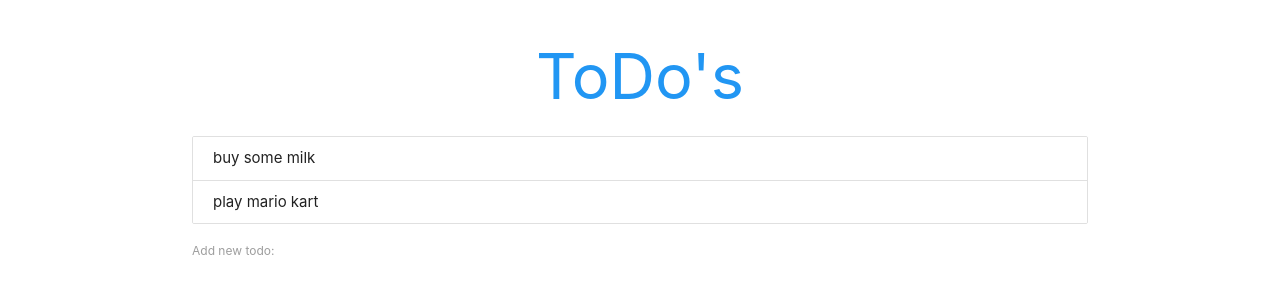
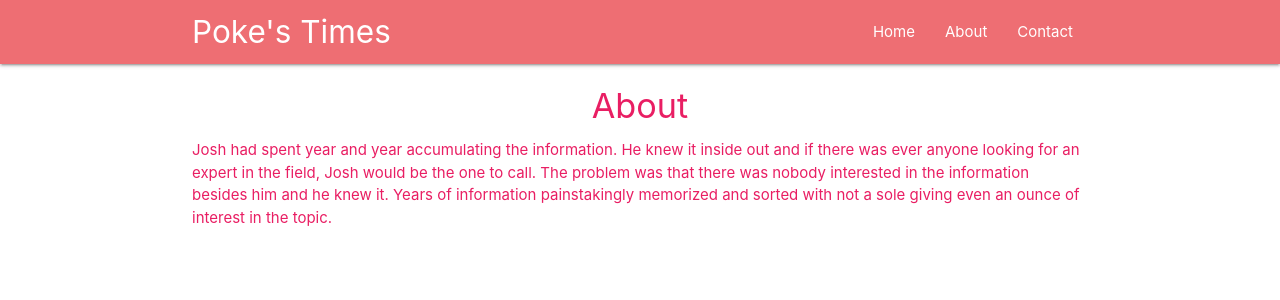
Before and after one commit to GherasimGeorgian/react_practice, a React (Create React App) app in the folder react_practice/react_practice/: page /about in a window 1280 px wide. Shown: the top 300 px of the page. Built offline with nearby package versions, Linux system fonts and the light colour scheme.

Commit message:
axios,route,hoc

```diff
--- a/react_practice/react_practice/package.json
+++ b/react_practice/react_practice/package.json
@@ -6,8 +6,10 @@
     "@testing-library/jest-dom": "^5.11.4",
     "@testing-library/react": "^11.1.0",
     "@testing-library/user-event": "^12.1.10",
+    "axios": "^0.21.1",
     "react": "^17.0.2",
     "react-dom": "^17.0.2",
+    "react-router-dom": "^5.2.0",
     "react-scripts": "4.0.3",
     "web-vitals": "^1.0.1"
   },
--- a/react_practice/react_practice/src/App.js
+++ b/react_practice/react_practice/src/App.js
@@ -5,39 +5,24 @@ import Ninjas from './Component/Ninjas';
 import NinjasList from './Component/NinjasList'
 import AddNinja from './Component/AddNinja';
 import React, { Component } from 'react';
-import Todos from './Component/Todos'
-import AddTodo from './Component/AddTodo';
+import Navbar from './Component/Navbar';
+import { BrowserRouter,Route } from "react-router-dom";
+import Home from './Component/Home';
+import About from './Component/About';
+import Contact from './Component/Contact';
 class App extends Component {
 
-  state = {
-    todos:[
-      {id:1,content:'buy some milk'},
-      {id:2,content:'play mario kart'}
-    ]
-  }
-  deleteTodo = (id) => {
-    const todos = this.state.todos.filter(todo => {
-      return todo.id !== id
-    });
-    this.setState({
-      todos
-    })
-  }
-  addTodo = (todo) =>{
-    todo.id = Math.random();
-    let todos = [...this.state.todos,todo]
-    this.setState({
-      todos
-    })
-  }
+
   render(){
   return (
-    <div className="todo-app container">
-      <h1 className='center blue-text' >ToDo's</h1>
-
-      <Todos todos={this.state.todos} deleteTodo={this.deleteTodo}/>
-      <AddTodo  addTodo={this.addTodo}/>
-    </div>
+    <BrowserRouter>
+      <div>
+        <Navbar />
+        <Route exact path='/' component={Home}/>
+        <Route path='/about' component={About}/>
+        <Route path='/contact' component={Contact}/>
+      </div>
+    </BrowserRouter>
   );
  }
 }
--- /dev/null
+++ b/react_practice/react_practice/src/Component/About.js
@@ -0,0 +1,13 @@
+import React from 'react'
+import Rainbow from '../hoc/Rainbow'
+
+const About =  () =>{
+    return(
+        <div className="container">
+            <h4 className="center">About</h4>
+            <p>Josh had spent year and year accumulating the information. He knew it inside out and if there was ever anyone looking for an expert in the field, Josh would be the one to call. The problem was that there was nobody interested in the information besides him and he knew it. Years of information painstakingly memorized and sorted with not a sole giving even an ounce of interest in the topic.</p>
+        </div>
+    )
+}
+
+export default Rainbow(About)
--- /dev/null
+++ b/react_practice/react_practice/src/Component/Contact.js
@@ -0,0 +1,16 @@
+import React from 'react'
+
+const Contact =  (props) =>{
+    //dupa doua secunde de asteptare sunt redirectionat pe about page
+    // setTimeout(() => {
+    //     props.history.push('/about')
+    // },2000);
+    return(
+        <div className="container">
+            <h4 className="center">Contact</h4>
+            <p>Don't be scared. The things out there that are unknown aren't scary in themselves. They are just unknown at the moment. Take the time to know them before you list them as scary. Then the world will be a much less scary place for you.</p>
+        </div>
+    )
+}
+
+export default Contact
--- /dev/null
+++ b/react_practice/react_practice/src/Component/Home.js
@@ -0,0 +1,72 @@
+
+import Todos from './Todos'
+import AddTodo from './AddTodo';
+import React, { Component } from 'react';
+import axios from 'axios'
+class Home extends Component{
+
+    componentDidMount(){
+        axios.get('https://jsonplaceholder.typicode.com/posts')
+            .then(res =>{
+                console.log(res)
+                this.setState({
+                    posts:res.data.slice(0,10)
+                })
+            })
+    }
+
+    state = {
+        todos:[
+          {id:1,content:'buy some milk'},
+          {id:2,content:'play mario kart'}
+        ],
+        posts:[]
+      }
+      deleteTodo = (id) => {
+        const todos = this.state.todos.filter(todo => {
+          return todo.id !== id
+        });
+        this.setState({
+          todos
+        })
+      }
+      addTodo = (todo) =>{
+        todo.id = Math.random();
+        let todos = [...this.state.todos,todo]
+        this.setState({
+          todos
+        })
+      }
+    render(){
+
+        const postList = this.state.posts.length ? (
+            this.state.posts.map(post=>{
+                return (<div className="post card" key={post.id}>
+                            <div className="card-content">
+                                <span clasName="card-title">
+                                    {post.title}
+                                </span>
+                                <p>
+                                    {post.body}
+                                </p>
+                            </div>
+                        </div>)
+
+            })
+        ):(
+            <div className="center">
+                No posts yet
+            </div>
+        )
+        return(
+            <div className="todo-app container">
+            <h1 className='center blue-text' >ToDo's</h1>
+                <Todos todos={this.state.todos} deleteTodo={this.deleteTodo}/>
+                <AddTodo  addTodo={this.addTodo}/>
+                {postList}
+            </div>
+        )
+    }
+}
+
+export default Home
--- /dev/null
+++ b/react_practice/react_practice/src/Component/Navbar.js
@@ -0,0 +1,22 @@
+import React from 'react'
+import { Link,NavLink,withRouter } from 'react-router-dom'
+const Navbar =  (props) =>{
+    //nu avem props de aceea folosim withRouter la export
+    // setTimeout(() => {
+    //          props.history.push('/about')
+    //      },2000);
+    return(
+        <nav className="nav.nav-warpper.red.darken-3">
+            <div className="container">
+                <a className="brand-logo">Poke's Times</a>
+                <ul className="right">
+                    <li><Link to="/">Home</Link></li>
+                    <li><NavLink to="/about">About</NavLink></li>
+                    <li><NavLink to="/contact">Contact</NavLink></li>
+                </ul>
+            </div>
+        </nav>
+    )
+}
+
+export default withRouter(Navbar)
--- /dev/null
+++ b/react_practice/react_practice/src/hoc/Rainbow.js
@@ -0,0 +1,17 @@
+import React from 'react'
+
+const Rainbow = (WrappedComponent) => {
+    const colors = ['red','pink','orage','blue','green','yellow']
+    const randomColor=colors[Math.floor(Math.random()*5)]
+    const className = randomColor + '-text';
+
+    return (props) =>{
+        return(
+            <div className={className}>
+                <WrappedComponent {...props}/>
+            </div>
+        )
+    }
+}
+
+export default Rainbow
```
Also changed, not shown: 1 other file (tests, documents, lock files or other folders).
